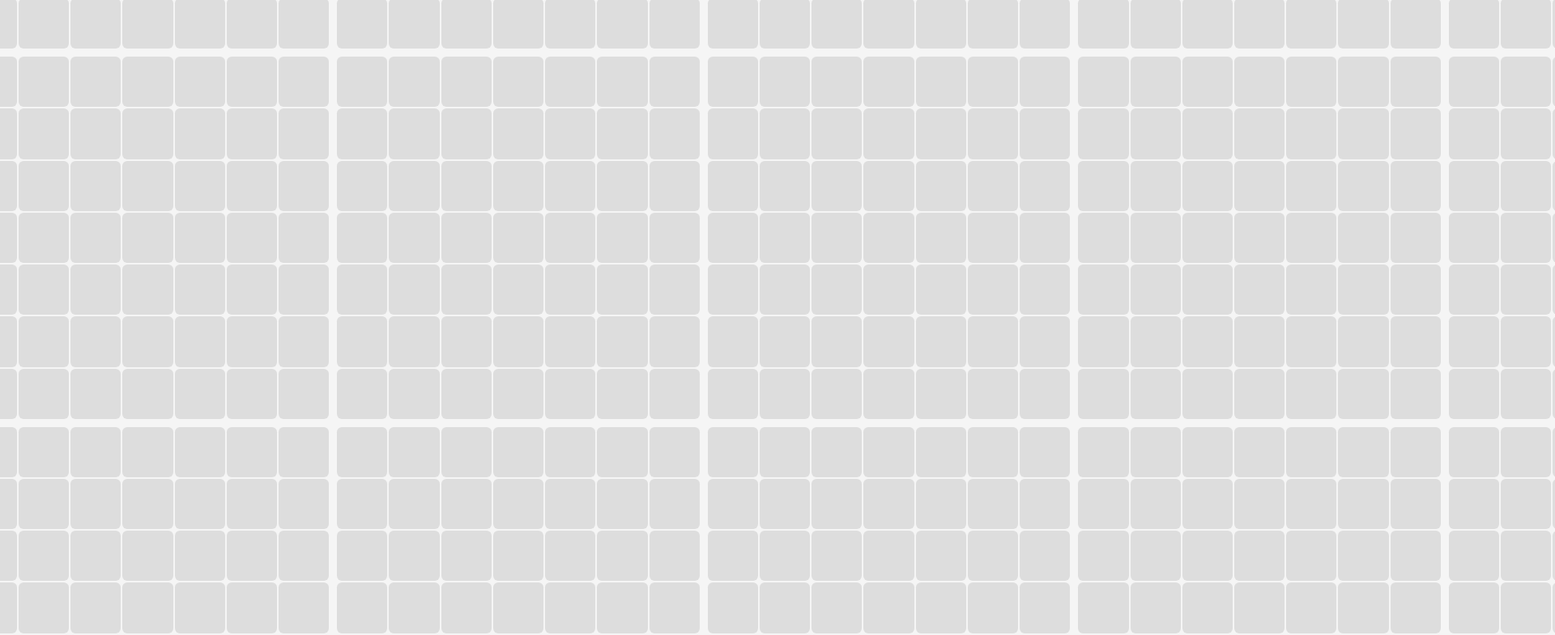
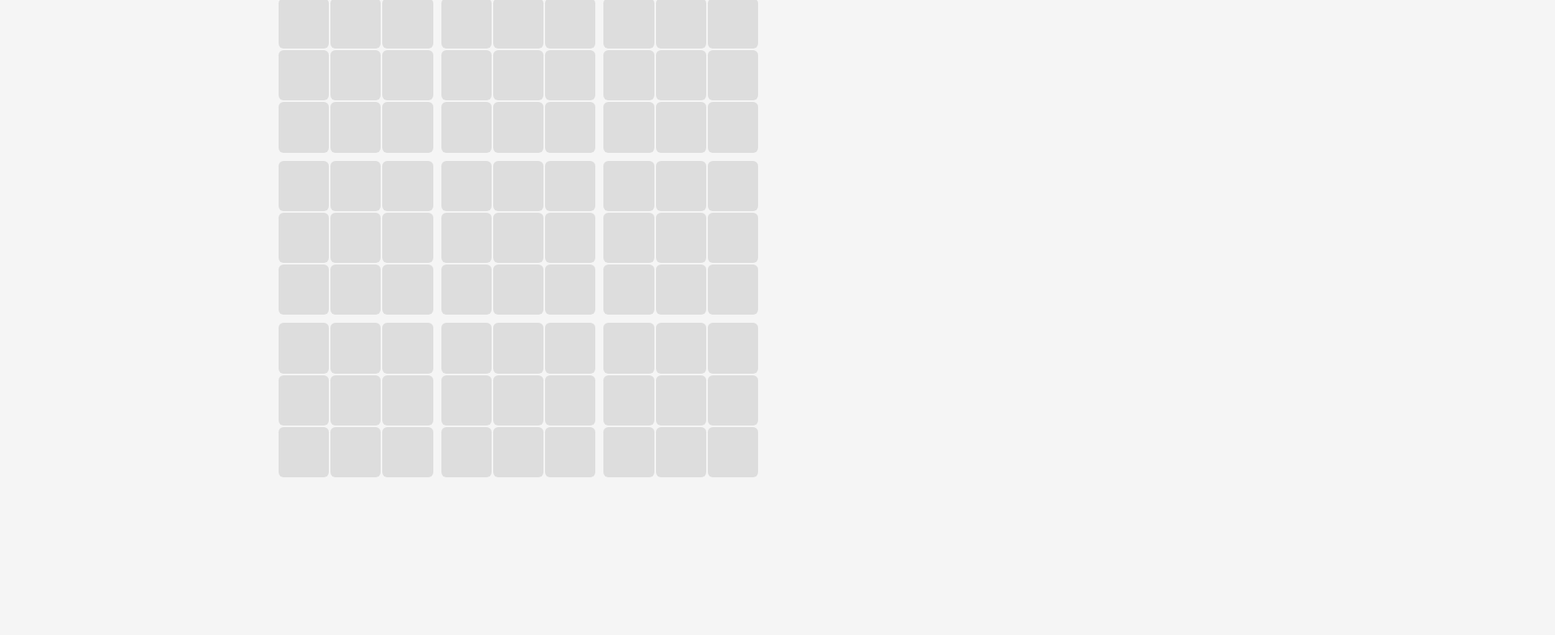
Before and after one commit to programminghoch10/tictactoesquared, a plain HTML site: page index.html in a window 1280 px wide. Shown: the part 104-889 px from the top of the page at 81% size, 1920 px wide, since content can reach past the window. After the commit the page ends 800 px from the top, so only its background shows below. Drawn offline with nearby package versions, Linux system fonts and the light colour scheme.

Commit message:
ixed wrong display of game field

```diff
--- a/css/game.css
+++ b/css/game.css
@@ -182,8 +182,8 @@
   justify-content: center;
   align-items: center;
 
-  width: calc(var(--size) / 9);
-  height: calc(var(--size) / 9);
+  width: calc(var(--size) / (var(--tilesize) * var(--tilesize)));
+  height: calc(var(--size) / (var(--tilesize) * var(--tilesize)));
 
   background: var(--default);
 
--- a/index.html
+++ b/index.html
@@ -2,8 +2,8 @@
 
     <head>
         <title>TTT² </title>
-        <meta name="viewport"
-              content="width=device-width, initial-scale=1" />
+        <!-- <meta name="viewport"
+              content="width=device-width, initial-scale=1" /> -->
         <script src="https://ajax.googleapis.com/ajax/libs/jquery/3.4.1/jquery.min.js"></script>
         <link href="https://fonts.googleapis.com/css?family=Roboto&display=swap"
               rel="stylesheet" />
--- a/scripts/game.js
+++ b/scripts/game.js
@@ -3,7 +3,7 @@
 
 const player1 = "X";
 const player2 = "O";
-const size = 7;
+const size = 3;
 document.title = Array(size).fill(null).map(() => "T").join("") + "²";
 
 function getglobalid(x, y) {
```
